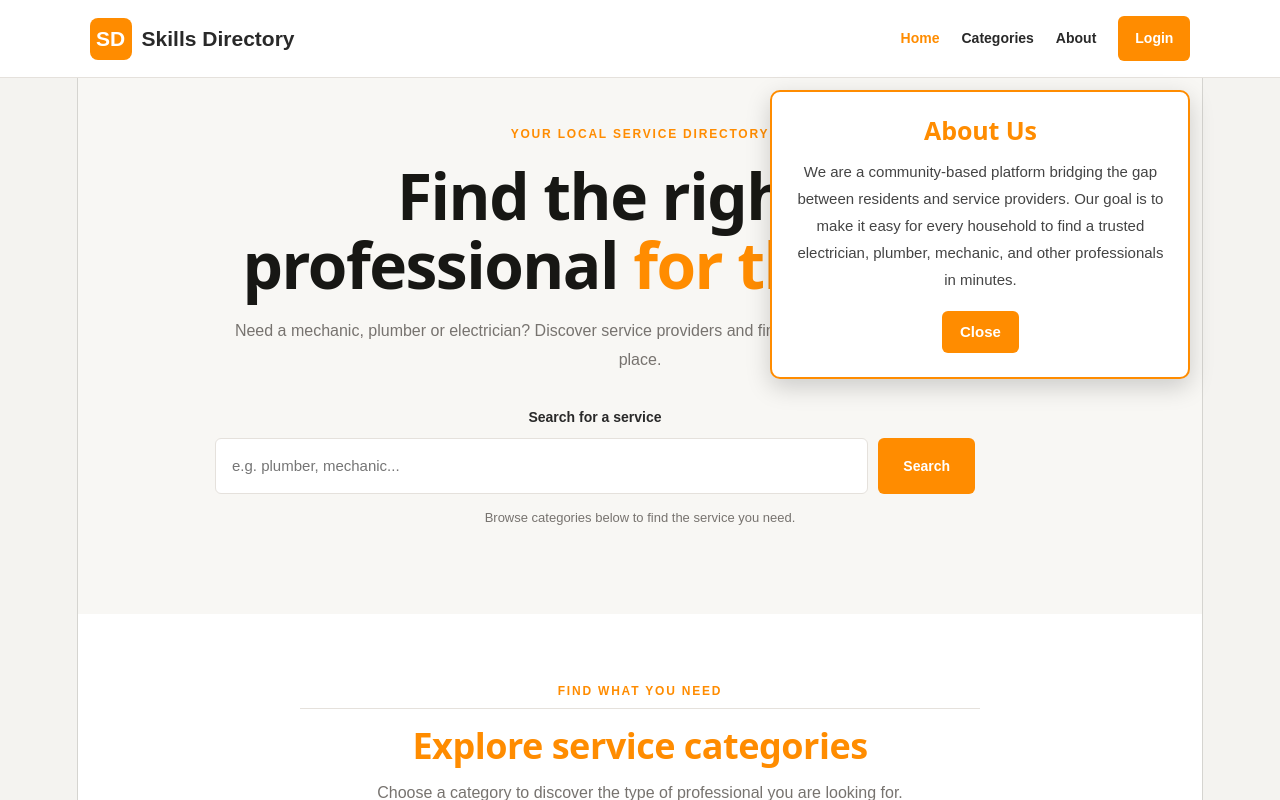
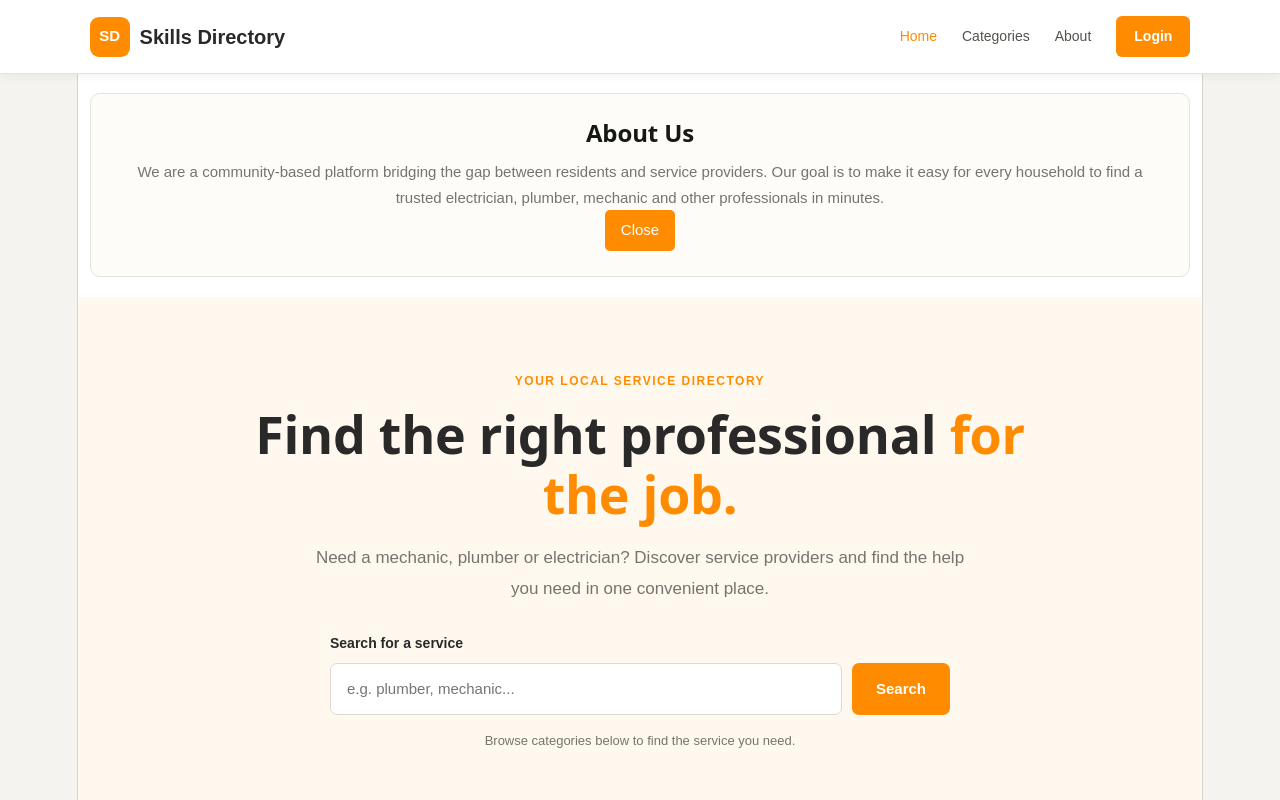
Before and after one commit to bsc-inf-28-23-dev/Skills-directory-ff8-frontend, a React (Vite) app: page / in a window 1280 px wide. Both pictures are taken after a click on the button "About". Shown: the top 800 px of the page. Built offline with nearby package versions, Linux system fonts and the light colour scheme; no server answers.

Commit message:
fixed a nav bar

```diff
--- a/package.json
+++ b/package.json
@@ -12,7 +12,7 @@
   "dependencies": {
     "axios": "^1.20.0",
     "bootstrap": "^5.3.8",
-    "lucide-react": "^1.57.0",
+    "lucide-react": "^1.59.0",
     "react": "^19.2.8",
     "react-dom": "^19.2.8",
     "react-router-dom": "^7.18.4",
--- a/src/pages/public/Home/Home.css
+++ b/src/pages/public/Home/Home.css
@@ -1,20 +1,20 @@
 
 .home-page {
-  --brand-darkorange: #ff8c00;
-  --brand-hover: #cc7000;
-  --charcoal: #292929;
-  --off-white: #f8f7f4;
-  --muted: #77736f;
-  --border: #e5e1dc;
+  min-height: 100vh;
+  background: #ffffff;
+  color: #111827;
+  font-family: Arial, sans-serif;
 
-  min-height: 100vh;
-  background: var(--off-white);
-  color: var(--charcoal);
-  font-family: Arial, Helvetica, sans-serif;
+   min-height: 100vh;
+  padding-top: 73px;
+  background: #ffffff;
+  color: #111827;
+  font-family: Arial, sans-serif;
+}
+
+.home-page * {
   box-sizing: border-box;
 }
-
-/* HEADER AND NAVIGATION */
 
 .home-header {
   position: fixed;
@@ -26,190 +26,153 @@
   display: flex;
   align-items: center;
   justify-content: space-between;
-  gap: 24px;
+  gap: 20px;
+
   padding: 16px 7%;
-
+  border-bottom: 1px solid #e5e1dc;
   background: #ffffff;
-  border-bottom: 1px solid var(--border);
-  box-sizing: border-box;
+  box-shadow: 0 2px 10px rgba(0, 0, 0, 0.05);
 }
 
-.brand,
-.footer-brand {
-  display: flex;
+.brand {
+  display: inline-flex;
   align-items: center;
   gap: 10px;
-  color: var(--charcoal);
-  font-size: 21px;
+  color: #292929;
+  font-size: 20px;
   font-weight: 800;
   text-decoration: none;
 }
 
 .brand-mark {
-  display: flex;
+  display: inline-flex;
   align-items: center;
   justify-content: center;
-  width: 42px;
-  height: 42px;
-  border-radius: 8px;
-  background: var(--brand-darkorange);
+  width: 40px;
+  height: 40px;
+  border-radius: 9px;
+  background: #ff8c00;
   color: #ffffff;
-  font-weight: 800;
+  font-size: 15px;
 }
 
 .home-nav {
   display: flex;
   align-items: center;
-  gap: 22px;
+  gap: 25px;
+
 }
 
 .home-nav a,
-.home-nav .nav-about {
-  color: var(--charcoal);
+.nav-about {
+  padding: 8px 0;
+  border: none;
+  background: transparent;
+  color: #55514d;
+  font: inherit;
   font-size: 14px;
-  font-weight: 600;
   text-decoration: none;
-  transition: color 0.2s ease;
+  cursor: pointer;
 }
 
 .home-nav a:hover,
-.home-nav .nav-active,
-.home-nav .nav-about:hover {
-  color: var(--brand-darkorange);
+.nav-about:hover,
+.home-nav .nav-active {
+  color: #ff8c00;
 }
 
-/* ABOUT BUTTON */
-
-.home-nav .nav-about {
-  padding: 8px 0;
-  border: none;
-  background: transparent;
-  font-family: inherit;
-  cursor: pointer;
-}
-
-.home-nav .nav-about:focus-visible {
-  outline: 2px solid var(--brand-darkorange);
-  outline-offset: 4px;
-}
-
-/* LOGIN BUTTON */
-
 .home-nav .nav-login {
-  padding: 12px 17px;
+  padding: 10px 18px;
   border-radius: 6px;
-  background: var(--brand-darkorange);
+  background: #ff8c00;
   color: #ffffff;
   font-weight: 700;
-  text-decoration: none;
-  transition: background 0.2s ease;
 }
 
 .home-nav .nav-login:hover {
-  background: var(--brand-hover);
+  background: #e97c00;
   color: #ffffff;
 }
 
-/* ABOUT INFORMATION PANEL */
-
+/* About section */
 .about-content {
-  position: fixed;
-  top: 90px;
-  right: 7%;
-  z-index: 1001;
-
-  width: min(420px, 86vw);
-  max-height: calc(100vh - 115px);
-  overflow-y: auto;
-  box-sizing: border-box;
-
-  padding: 24px;
-  background: #ffffff;
-  color: var(--charcoal);
-  border: 2px solid var(--brand-darkorange);
+  max-width: 1100px;
+  margin: 20px auto;
+  padding: 25px;
+  border: 1px solid #e5e1dc;
   border-radius: 10px;
-  box-shadow: 0 8px 24px rgba(0, 0, 0, 0.18);
+  background: #fdfcf9;
 }
 
 .about-content h2 {
   margin: 0 0 12px;
-  color: var(--brand-darkorange);
-  font-size: 25px;
 }
 
 .about-content p {
-  margin: 0 0 18px;
-  color: #444444;
-  font-size: 15px;
-  line-height: 1.8;
+  color: #77736f;
+  line-height: 1.7;
 }
 
 .about-close {
-  padding: 10px 18px;
+  padding: 9px 16px;
   border: none;
-  border-radius: 6px;
-  background: var(--brand-darkorange);
+  border-radius: 5px;
+  background: #ff8c00;
   color: #ffffff;
-  font-weight: 700;
   cursor: pointer;
-  transition: background 0.2s ease;
 }
 
-.about-close:hover {
-  background: var(--brand-hover);
-}
-
-/* HERO SECTION */
-
+/* Hero section */
 .home-hero {
-  padding: 125px 7% 86px;
-  background: var(--off-white);
+  padding: 75px 7%;
+  background: #fff8ef;
 }
 
 .hero-content {
   max-width: 850px;
   margin: 0 auto;
+  text-align: center;
 }
 
 .hero-label,
 .section-label {
-  color: var(--brand-darkorange);
+  margin: 0 0 14px;
+  color: #ff8c00;
   font-size: 12px;
   font-weight: 800;
-  letter-spacing: 1.8px;
-  text-transform: uppercase;
+  letter-spacing: 1.5px;
 }
 
 .hero-content h1 {
-  max-width: 780px;
-  margin: 18px 0;
-  font-size: clamp(38px, 5.5vw, 64px);
+  margin: 0;
+  color: #292929;
+  font-size: clamp(32px, 5vw, 52px);
   font-weight: 800;
-  line-height: 1.08;
-  letter-spacing: -1.5px;
+  line-height: 1.15;
 }
 
 .hero-content h1 span {
-  color: var(--brand-darkorange);
+  color: #ff8c00;
 }
 
-.hero-description,
-.section-description {
-  color: var(--muted);
-  font-size: 16px;
+.hero-description {
+  max-width: 650px;
+  margin: 20px auto;
+  color: #77736f;
+  font-size: 17px;
   line-height: 1.8;
 }
 
-/* SEARCH */
-
 .home-search {
-  max-width: 760px;
-  margin-top: 32px;
+  max-width: 620px;
+  margin: 28px auto 0;
+  text-align: left;
 }
 
 .search-label {
   display: block;
-  margin-bottom: 10px;
+  margin-bottom: 9px;
+  color: #292929;
   font-size: 14px;
   font-weight: 700;
 }
@@ -222,249 +185,199 @@
 .search-controls input {
   flex: 1;
   min-width: 0;
-  padding: 16px;
-  border: 1px solid var(--border);
-  border-radius: 6px;
+  padding: 14px 16px;
+  border: 1px solid #ded8d0;
+  border-radius: 7px;
   background: #ffffff;
-  color: var(--charcoal);
+  color: #292929;
   font: inherit;
-  box-sizing: border-box;
 }
 
 .search-controls input:focus {
-  outline: 2px solid var(--brand-darkorange);
+  outline: 2px solid #ff8c00;
   outline-offset: 2px;
 }
 
 .search-controls button {
-  padding: 15px 25px;
+  padding: 14px 24px;
   border: none;
-  border-radius: 6px;
-  background: var(--brand-darkorange);
+  border-radius: 7px;
+  background: #ff8c00;
   color: #ffffff;
-  font-size: 14px;
+  font: inherit;
   font-weight: 700;
   cursor: pointer;
-  transition: background 0.2s ease;
 }
 
 .search-controls button:hover {
-  background: var(--brand-hover);
+  background: #e97c00;
 }
 
 .hero-hint {
-  margin-top: 14px;
-  color: var(--muted);
+  margin: 16px 0 0;
+  color: #77736f;
   font-size: 13px;
 }
 
-/* SERVICE CATEGORIES */
-
+/* Service categories */
 .featured-categories {
-  padding: 68px 7%;
-  background: #ffffff;
+  padding: 65px 7%;
 }
 
 .section-heading {
-  max-width: 680px;
-  margin: 0 auto 34px;
+  max-width: 700px;
+  margin: 0 auto 35px;
   text-align: center;
 }
 
 .section-heading h2 {
-  margin: 12px 0;
-  color: var(--brand-darkorange);
-  font-size: clamp(27px, 4vw, 36px);
+  margin: 0;
+  color: #292929;
+  font-size: clamp(26px, 4vw, 36px);
   font-weight: 800;
-  letter-spacing: -0.5px;
+}
+
+.section-description {
+  margin: 14px 0 0;
+  color: #77736f;
+  line-height: 1.7;
 }
 
 .category-grid {
   display: grid;
   grid-template-columns: repeat(3, minmax(0, 1fr));
-  gap: 22px;
+  align-items: stretch;
+  gap: 24px;
+  max-width: 1300px;
+  margin: 0 auto;
 }
 
-/* SERVICE CATEGORY SYMBOLS */
-
-.category-card .category-symbol,
-.category-card .category-icon,
-.category-card .category-image,
-.category-card .symbol,
-.category-symbol,
-.category-icon {
-  color: var(--brand-darkorange);
-}
-
-/* Category link and arrow */
-
-.category-link,
-.category-link span,
-.category-link svg {
-  color: var(--brand-darkorange);
-  transition: color 0.2s ease;
-}
-
-.category-link:hover,
-.category-link:hover span,
-.category-link:hover svg {
-  color: var(--brand-hover);
-}
-
-/* PROVIDER CALL TO ACTION */
-
+/* Provider call-to-action */
 .home-callout {
   display: flex;
   align-items: center;
   justify-content: space-between;
-  gap: 24px;
-  margin: 54px 7%;
-  padding: 38px;
-  border-radius: 8px;
-  background: var(--charcoal);
-  color: #ffffff;
+  gap: 25px;
+  margin: 0 7% 60px;
+  padding: 35px;
+  border-radius: 10px;
+  background: #fff3e3;
 }
 
 .home-callout h2 {
-  margin-top: 0;
-  color: var(--brand-darkorange);
-  font-size: 27px;
+  margin: 0 0 10px;
+  color: #292929;
+  font-size: 25px;
 }
 
 .home-callout p {
-  color: #f1f1f1;
+  margin: 0;
+  color: #77736f;
   line-height: 1.7;
 }
 
-.home-callout a {
+.home-callout > a {
   flex-shrink: 0;
-  padding: 14px 20px;
+  padding: 13px 20px;
   border-radius: 6px;
-  background: var(--brand-darkorange);
+  background: #ff8c00;
   color: #ffffff;
   font-weight: 700;
   text-decoration: none;
-  transition: background 0.2s ease;
 }
 
-.home-callout a:hover {
-  background: var(--brand-hover);
+.home-callout > a:hover {
+  background: #e97c00;
 }
 
-/* FOOTER */
-
+/* Footer */
 .home-footer {
-  padding: 34px 7%;
-  border-top: 1px solid var(--border);
-  background: #fdfdfd;
+  padding: 30px 7%;
+  border-top: 1px solid #e5e1dc;
+  background: #fdfcf9;
   text-align: center;
 }
 
 .footer-brand {
-  justify-content: center;
+  color: #292929;
+  font-size: 18px;
+  font-weight: 800;
+  text-decoration: none;
 }
 
 .home-footer p {
-  color: var(--muted);
-  line-height: 1.6;
+  margin: 10px 0 0;
+  color: #77736f;
+  font-size: 14px;
 }
 
-.copyright {
-  font-size: 13px;
+.home-footer .copyright {
+  margin-top: 18px;
+  font-size: 12px;
 }
 
-/* TABLETS */
-
-@media (max-width: 760px) {
+/* Tablet */
+@media (max-width: 900px) {
   .home-header {
-    align-items: flex-start;
-    flex-direction: column;
-    gap: 12px;
-    padding: 14px 6%;
+    padding-right: 4%;
+    padding-left: 4%;
   }
 
   .home-nav {
-    flex-wrap: wrap;
-    gap: 14px 18px;
+    gap: 15px;
   }
 
-  .home-hero {
-    padding: 145px 6% 60px;
-  }
-
+  .home-hero,
   .featured-categories {
-    padding: 48px 6%;
+    padding-right: 4%;
+    padding-left: 4%;
   }
 
   .category-grid {
     grid-template-columns: repeat(2, minmax(0, 1fr));
-    gap: 16px;
+    gap: 20px;
   }
 
   .home-callout {
-    align-items: flex-start;
-    flex-direction: column;
-    margin: 36px 6%;
-    padding: 28px;
-  }
-
-  .about-content {
-    top: 120px;
-    right: 5%;
+    margin-right: 4%;
+    margin-left: 4%;
   }
 }
 
-/* MOBILE PHONES */
-
-@media (max-width: 480px) {
-  .home-header {
-    padding: 12px 5%;
-    gap: 10px;
+/* Mobile */
+@media (max-width: 600px) {
+  .home-page {
+    padding-top: 120px;
   }
 
-  .brand,
-  .footer-brand {
-    font-size: 19px;
-  }
-
-  .brand-mark {
-    width: 36px;
-    height: 36px;
+  .home-header {
+    flex-direction: column;
+    align-items: flex-start;
+    gap: 12px;
+    padding: 12px 5%;
   }
 
   .home-nav {
-    gap: 10px 14px;
+    width: 100%;
+    flex-wrap: wrap;
+    gap: 12px 20px;
   }
 
   .home-nav a,
-  .home-nav .nav-about {
+  .nav-about {
     font-size: 13px;
   }
 
   .home-nav .nav-login {
-    padding: 9px 12px;
+    padding: 8px 12px;
   }
 
   .home-hero {
-    padding: 150px 5% 48px;
+    padding: 48px 5%;
   }
 
-  .hero-content h1 {
-    font-size: 39px;
-    letter-spacing: -1px;
-  }
-
-  .hero-description,
-  .section-description {
-    font-size: 14px;
-  }
-
-  .featured-categories {
-    padding: 42px 5%;
-  }
-
-  .category-grid {
-    grid-template-columns: 1fr;
+  .hero-description {
+    font-size: 15px;
   }
 
   .search-controls {
@@ -475,19 +388,23 @@
     width: 100%;
   }
 
+  .featured-categories {
+    padding: 45px 5%;
+  }
+
+  .category-grid {
+    grid-template-columns: 1fr;
+    gap: 18px;
+  }
+
   .home-callout {
-    margin: 30px 5%;
+    flex-direction: column;
+    align-items: flex-start;
+    margin: 0 5% 40px;
     padding: 24px;
   }
 
   .home-callout h2 {
-    font-size: 23px;
-  }
-
-  .about-content {
-    top: 110px;
-    right: 5%;
-    width: 90%;
-    padding: 18px;
+    font-size: 22px;
   }
 }
--- a/src/pages/public/Home/Home.tsx
+++ b/src/pages/public/Home/Home.tsx
@@ -1,4 +1,5 @@
-import { useState } from 'react'
+
+import { useState, type FormEvent } from 'react'
 import CategoryCard from '../../../components/CategoryCard/CategoryCard'
 import './Home.css'
 
@@ -8,36 +9,48 @@ const categories = [
     description:
       'Find professionals who help with vehicle repairs and maintenance.',
     symbol: 'M',
+    image: '/images/mechanics.jpg',
+    imageAlt: 'African mechanic repairing a vehicle',
   },
   {
     name: 'Plumbers',
     description:
       'Find help with pipes, taps, water systems and plumbing repairs.',
     symbol: 'P',
+    image: '/images/plumbers.jpg',
+    imageAlt: 'African woman plumber repairing water pipes',
   },
   {
     name: 'Electricians',
     description:
       'Find professionals for electrical installations and repairs.',
     symbol: 'E',
+    image: '/images/electricians.jpg',
+    imageAlt: 'African woman electrician working on an electrical panel',
   },
   {
     name: 'Carpenters',
     description:
       'Find help with furniture, doors, woodwork and carpentry.',
     symbol: 'C',
+    image: '/images/carpenters.jpg',
+    imageAlt: 'African carpenter working with wood',
   },
   {
     name: 'Painters',
     description:
       'Find professionals for painting and decorating projects.',
     symbol: 'P',
+    image: '/images/painters.jpg',
+    imageAlt: 'African woman painting an interior wall',
   },
   {
     name: 'Cleaners',
     description:
       'Find help with home and general cleaning services.',
     symbol: 'C',
+    image: '/images/cleaners.jpg',
+    imageAlt: 'African woman professional cleaner at work',
   },
 ]
 
@@ -45,7 +58,7 @@ function Home() {
   const [search, setSearch] = useState('')
   const [showAbout, setShowAbout] = useState(false)
 
-  function handleSearch(event: React.FormEvent<HTMLFormElement>) {
+  function handleSearch(event: FormEvent<HTMLFormElement>) {
     event.preventDefault()
 
     const query = search.trim()
@@ -107,7 +120,7 @@ function Home() {
             We are a community-based platform bridging the gap
             between residents and service providers. Our goal is to
             make it easy for every household to find a trusted
-            electrician, plumber, mechanic, and other professionals
+            electrician, plumber, mechanic and other professionals
             in minutes.
           </p>
 
@@ -189,6 +202,8 @@ function Home() {
               name={category.name}
               description={category.description}
               symbol={category.symbol}
+              image={category.image}
+              imageAlt={category.imageAlt}
             />
           ))}
         </div>
```
Also changed, not shown: src/components/CategoryCard/CategoryCard.css (+68 -13 lines), src/components/CategoryCard/CategoryCard.tsx (+19 -0 lines), 1 other file (tests, documents, lock files or other folders).
